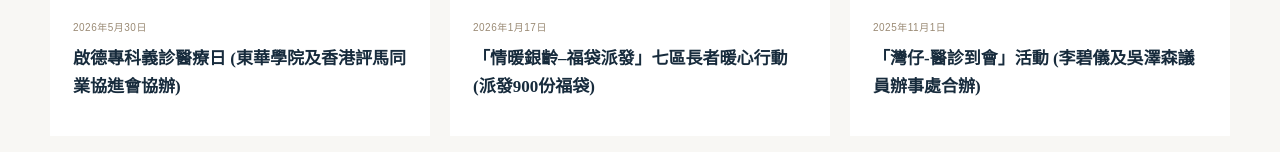
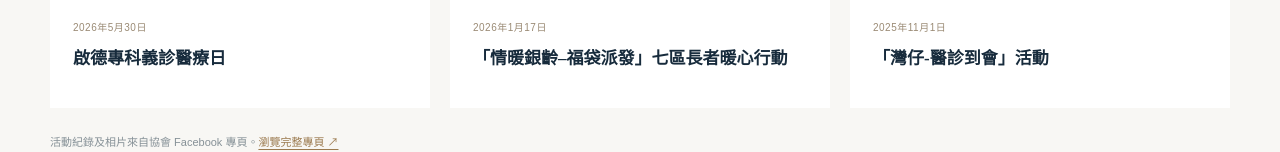
Before and after one commit to cafe-free/hkalhl_website, an Astro site: page / in a window 1280 px wide. Shown: the part 2640-2792 px from the top of the page. Built offline with nearby package versions, Linux system fonts and the light colour scheme; Astro itself is replaced by a stand-in of ours; a web font is replaced by a local one.

Commit message:
Simplify event cards title

```diff
--- a/src/data/post-categories.js
+++ b/src/data/post-categories.js
@@ -14,3 +14,11 @@ export function categoryName(key) {
     milestone: '重大盛事',
   })[key] || '協會動向';
 }
+
+export function simplifyTitle(title) {
+  if (!title) return '香港愛馬女士協會活動';
+  return title
+    .replace(/\s*[\(（][^)）]*[\)）]/g, '')
+    .replace(/\s{2,}/g, ' ')
+    .trim();
+}
--- a/src/pages/index.astro
+++ b/src/pages/index.astro
@@ -1,7 +1,7 @@
 ---
 import SiteLayout from '../layouts/SiteLayout.astro';
 import eventPosts from '../../facebook_image_posts.json';
-import { categoryFor, categoryName } from '../data/post-categories.js';
+import { categoryFor, categoryName, simplifyTitle } from '../data/post-categories.js';
 const posts = [...eventPosts].sort((a, b) => b.eventDateISO.localeCompare(a.eventDateISO));
 const featuredPosts = posts.slice(0, 3);
 const heroImage = posts[0]?.images?.[0]?.src || '';
@@ -20,7 +20,7 @@ const dateLabel = (post) => post.eventDate || '活動日期未提供';
     <section class="hero" id="home"><div class="hero-image" style={`background-image:url("${heroImage}")`}></div><div class="hero-overlay"></div><div class="container hero-content"><p class="eyebrow light"><span></span> HONG KONG ASSOCIATION OF LADY HORSE LOVERS</p><h1>凝聚愛馬巾幗力量<br><em>關懷社群，傳遞愛心</em></h1><p class="hero-copy">凝聚及發揮女性馬主與愛馬人士的力量，<br class="desktop">透過各類慈善活動服務社群及有需要人士。</p><div class="hero-actions"><a class="button button-gold" href="/about/">認識本會 <span>↗</span></a><a class="button button-outline" href="/news/">探索最新動向 <span>↓</span></a></div></div><div class="hero-note"><span>01</span><i></i><span>慈善同行 · 關愛社區</span></div><div class="hero-scroll">SCROLL TO DISCOVER <span>↓</span></div></section>
     <section class="intro section-pad" id="about"><div class="container intro-grid"><div class="intro-left"><p class="eyebrow"><span></span> ABOUT HKALHL</p><h2>以熱愛馬匹的初心，<br><em>走進社區，關懷每一位。</em></h2><p class="intro-text">香港愛馬女士協會自 2017 年成立，匯聚女性馬主及愛馬人士，將對馬匹的熱愛化為對社會的關懷。我們與社區夥伴同行，推動健康服務、長者關懷與慈善行動。</p><a class="text-link" href="#milestones">認識我們的故事 <span>↗</span></a></div><div class="intro-right"><div class="quote-mark">“</div><p>To promote and mobilize the power of lady horse owners and horse lovers to serve the community and those in need.</p><div class="quote-by"><span></span> OUR PURPOSE</div><div class="since-badge"><strong>2017</strong><span>始於初心<br>服務社群</span></div></div></div><div class="container value-strip"><div><b>01</b><span>創立於 2017 年</span></div><div><b>02</b><span>凝聚女性馬主</span></div><div><b>03</b><span>推動基層健康</span></div><div><b>04</b><span>跨界慈善合作</span></div></div></section>
     <section class="services section-pad" id="services"><div class="container"><div class="section-heading"><div><p class="eyebrow"><span></span> WHAT WE DO</p><h2>以行動，讓關懷走得更遠</h2></div><p>從健康篩查到長者關懷，<br>每一份心意都落實在社區。</p></div><div class="service-grid"><article class="service-card"><div class="service-number">01 <span>健康同行</span></div><div class="service-icon">✳</div><h3>專科義診醫療日</h3><p>聯同專業醫護及合作機構走進社區，提供多元專科諮詢與健康篩查，實踐「早預防、早發現」。</p><a href="/contact/" aria-label="了解專科義診醫療日">了解項目 <span>↗</span></a><div class="card-line"></div></article><article class="service-card featured"><div class="service-number">02 <span>銀齡關懷</span></div><div class="service-icon">♡</div><h3>情暖銀齡</h3><p>透過節慶福袋、社區音樂節與家庭攝影，為長者送上陪伴、歡樂與一份珍藏的溫暖。</p><a href="/contact/" aria-label="了解情暖銀齡">了解項目 <span>↗</span></a><div class="card-line"></div></article><article class="service-card"><div class="service-number">03 <span>公益盛事</span></div><div class="service-icon">✧</div><h3>跨界慈善盛事</h3><p>連結品牌、賽馬及社區力量，舉辦慈善籌款活動，讓善款全數支持有需要的社福機構。</p><a href="/contact/" aria-label="了解慈善盛事">了解項目 <span>↗</span></a><div class="card-line"></div></article></div></div></section>
-    <section class="news section-pad" id="news"><div class="container"><div class="section-heading"><div><p class="eyebrow"><span></span> NEWS & STORIES</p><h2>協會動向與社區故事</h2></div><span class="archive-count">協會活動紀錄 · {posts.length} 則</span></div><div class="filters" role="group" aria-label="動向分類"><button class="filter active" data-filter="all">全部動向</button><button class="filter" data-filter="medical">專科義診</button><button class="filter" data-filter="medical-visit">醫診到會</button><button class="filter" data-filter="community">社區關懷</button><button class="filter" data-filter="milestone">重大盛事</button></div><div class="news-grid" id="news-list">{featuredPosts.map((post) => { const category = categoryFor(post); const image = post.images?.[0]?.src || ''; return <article class="news-card" data-category={category}><div class="news-photo"><img src={image} alt={post.title || '協會活動照片'} loading="lazy" /><span class="news-tag">{categoryName(category)}</span></div><div class="news-copy"><div class="news-meta"><time datetime={post.eventDateISO}>{dateLabel(post)}</time></div><h3>{post.title || '香港愛馬女士協會活動'}</h3></div></article>; })}</div><p class="archive-note">活動紀錄及相片來自協會 Facebook 專頁。<a href="https://www.facebook.com/hkalhl.org" target="_blank" rel="noreferrer">瀏覽完整專頁 ↗</a></p></div></section>
+    <section class="news section-pad" id="news"><div class="container"><div class="section-heading"><div><p class="eyebrow"><span></span> NEWS & STORIES</p><h2>協會動向與社區故事</h2></div><span class="archive-count">協會活動紀錄 · {posts.length} 則</span></div><div class="filters" role="group" aria-label="動向分類"><button class="filter active" data-filter="all">全部動向</button><button class="filter" data-filter="medical">專科義診</button><button class="filter" data-filter="medical-visit">醫診到會</button><button class="filter" data-filter="community">社區關懷</button><button class="filter" data-filter="milestone">重大盛事</button></div><div class="news-grid" id="news-list">{featuredPosts.map((post) => { const category = categoryFor(post); const image = post.images?.[0]?.src || ''; const title = simplifyTitle(post.title); return <article class="news-card" data-category={category}><div class="news-photo"><img src={image} alt={title} loading="lazy" /><span class="news-tag">{categoryName(category)}</span></div><div class="news-copy"><div class="news-meta"><time datetime={post.eventDateISO}>{dateLabel(post)}</time></div><h3>{title}</h3></div></article>; })}</div><p class="archive-note">活動紀錄及相片來自協會 Facebook 專頁。<a href="https://www.facebook.com/hkalhl.org" target="_blank" rel="noreferrer">瀏覽完整專頁 ↗</a></p></div></section>
     <section class="milestones section-pad" id="milestones"><div class="container milestone-grid"><div><p class="eyebrow"><span></span> OUR JOURNEY</p><h2>一路走來，<br><em>步步同行。</em></h2><p class="timeline-intro">從一份關懷社區的初心，走到今天更多元的慈善服務。每個里程碑，都有同行者的支持。</p><a class="text-link" href="/gallery/">重溫活動點滴 <span>↗</span></a></div><div class="timeline"><article><span>2026</span><div><h3>深化社區專科義診</h3><p>於啟德舉辦專科義診醫療日，引入 AI 眼底及心血管健康檢測。</p></div></article><article><span>2025</span><div><h3>醫診到會 · 情暖銀齡</h3><p>巡迴多區社區，舉辦音樂節、長者關懷及家庭攝影活動。</p></div></article><article><span>2018</span><div><h3>慈善服裝展</h3><p>攜手 LUXE Tuxedo 籌得 HK$380,000，全數撥捐三間受惠機構。</p></div></article><article><span>2017</span><div><h3>香港愛馬女士協會成立</h3><p>創會典禮啟程，將愛馬之心帶進社區，展開慈善服務。</p></div></article></div></div></section>
     <section class="join" id="join"><div class="container join-inner"><div><p class="eyebrow light"><span></span> BE PART OF THE GOOD</p><h2>讓關懷，因你而延續。</h2><p>加入我們，一起為社區帶來更多溫暖。</p></div><div class="join-actions"><a href="mailto:ka20180801@gmail.com?subject=會員申請查詢" class="button button-gold">成為會員 <span>↗</span></a><a href="mailto:ka20180801@gmail.com?subject=義工服務查詢" class="button button-outline">加入義工 <span>↗</span></a></div></div><div class="join-decoration">HKALHL</div></section>
 
--- a/src/pages/news/index.astro
+++ b/src/pages/news/index.astro
@@ -1,10 +1,10 @@
 ---
 import SiteLayout from '../../layouts/SiteLayout.astro';
 import eventPosts from '../../../facebook_image_posts.json';
-import { categoryFor, categoryName } from '../../data/post-categories.js';
+import { categoryFor, categoryName, simplifyTitle } from '../../data/post-categories.js';
 const posts = [...eventPosts].sort((a, b) => b.eventDateISO.localeCompare(a.eventDateISO));
 ---
 <SiteLayout title="最新動向｜香港愛馬女士協會 HKALHL" description="瀏覽香港愛馬女士協會的義診、長者關懷、社區服務及慈善活動紀錄。" active="news">
   <section class="page-hero"><div class="container"><p class="eyebrow light"><span></span> NEWS & STORIES</p><h1>最新動向</h1><p>記錄每一次同行，分享社區裡的溫暖故事。</p></div></section>
-  <section class="news section-pad"><div class="container"><div class="filters" role="group" aria-label="動向分類"><button class="filter active" data-filter="all">全部動向</button><button class="filter" data-filter="medical">專科義診</button><button class="filter" data-filter="medical-visit">醫診到會</button><button class="filter" data-filter="community">社區關懷</button><button class="filter" data-filter="milestone">重大盛事</button></div><div class="news-grid">{posts.map((post) => { const category = categoryFor(post); const image = post.images?.[0]?.src || ''; return <article class="news-card" data-category={category}><div class="news-photo"><img src={image} alt={post.title || '協會活動照片'} loading="lazy" /><span class="news-tag">{categoryName(category)}</span></div><div class="news-copy"><div class="news-meta"><time datetime={post.eventDateISO}>{post.eventDate || '活動日期未提供'}</time></div><h2>{post.title || '香港愛馬女士協會活動'}</h2></div></article>; })}</div><p class="archive-note">活動原始紀錄來自協會 Facebook 專頁。各貼文的原始連結可由<a href="https://www.facebook.com/hkalhl.org" target="_blank" rel="noreferrer">官方專頁</a>瀏覽。</p></div></section>
+  <section class="news section-pad"><div class="container"><div class="filters" role="group" aria-label="動向分類"><button class="filter active" data-filter="all">全部動向</button><button class="filter" data-filter="medical">專科義診</button><button class="filter" data-filter="medical-visit">醫診到會</button><button class="filter" data-filter="community">社區關懷</button><button class="filter" data-filter="milestone">重大盛事</button></div><div class="news-grid">{posts.map((post) => { const category = categoryFor(post); const image = post.images?.[0]?.src || ''; const title = simplifyTitle(post.title); return <article class="news-card" data-category={category}><div class="news-photo"><img src={image} alt={title} loading="lazy" /><span class="news-tag">{categoryName(category)}</span></div><div class="news-copy"><div class="news-meta"><time datetime={post.eventDateISO}>{post.eventDate || '活動日期未提供'}</time></div><h2>{title}</h2></div></article>; })}</div><p class="archive-note">活動原始紀錄來自協會 Facebook 專頁。各貼文的原始連結可由<a href="https://www.facebook.com/hkalhl.org" target="_blank" rel="noreferrer">官方專頁</a>瀏覽。</p></div></section>
 </SiteLayout>
```
